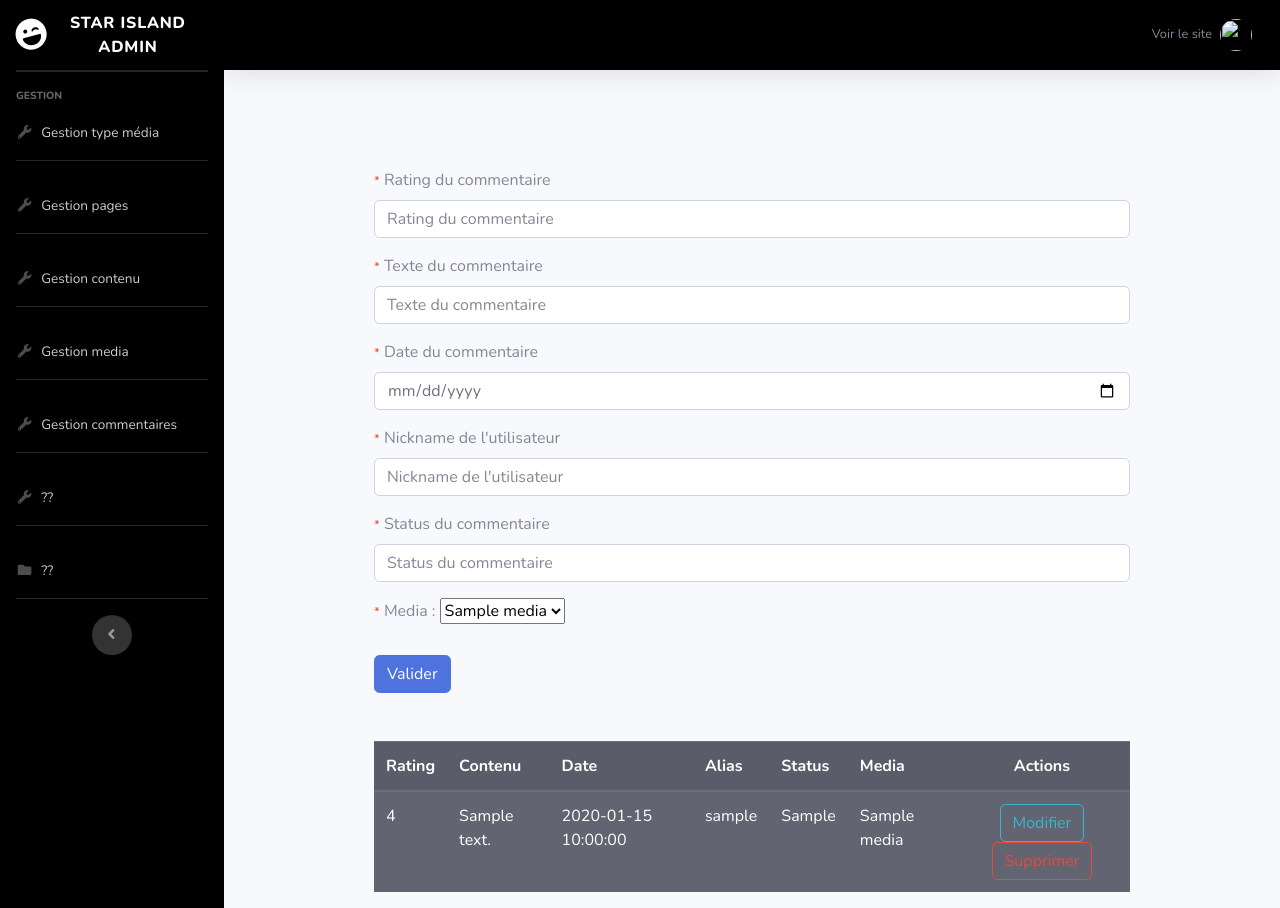
After one commit to saracruzfdez/star_island, a PHP site: page /PHPexosSara/back/comment.php in a window 1280 px wide. The commit adds this page. Run offline with PHP 8.4, Linux system fonts and the light colour scheme; tables that the repository leaves empty or names only in its code hold one stand-in row (values such as "Sample post"); some libraries are stand-ins or nearby versions.

Commit message:
comment ok

```diff
--- /dev/null
+++ b/crud/back/comment.php
@@ -0,0 +1,200 @@
+<?php require_once '../config/function.php';
+
+
+if (!empty($_POST)) {
+
+    if (empty($_POST['rating_comment']) | empty($_POST['comment_text']) | empty($_POST['publish_date_comment']) | empty($_POST['nickname_comment']) | empty($_POST['activated']) | empty($_POST['id_media'])) {
+        $error = 'Ce champs est obligatoire';
+    }
+
+    if (!isset($error)) {
+
+        if (empty($_POST['id_comment'])) {
+
+            execute("INSERT INTO comment (rating_comment, comment_text, publish_date_comment, nickname_comment, activated, id_media) VALUES (:rating_comment, :comment_text, :publish_date_comment, :nickname_comment, :activated, :id_media)", array(
+                ':rating_comment' => $_POST['rating_comment'],
+                ':comment_text' => $_POST['comment_text'],
+                ':publish_date_comment' => $_POST['publish_date_comment'],
+                ':nickname_comment' => $_POST['nickname_comment'],
+                ':activated' => $_POST['activated'],
+                ':id_media' => $_POST['id_media'],
+            ),);
+
+            $_SESSION['messages']['success'][] = 'Comment ajouté';
+            header('Location: comment.php');
+            exit();
+        } // fin soumission en insert
+
+        else {
+
+            execute("UPDATE comment SET rating_comment=:rating, comment_text=:text, publish_date_comment=:date, nickname_comment=:nickname, activated=:status, id_media=:option WHERE id_comment=:id", array(
+
+                ':id' => $_POST['id_comment'],
+                ':rating' => $_POST['rating_comment'],
+                ':text' => $_POST['comment_text'],
+                ':date' => $_POST['publish_date_comment'],
+                ':nickname' => $_POST['nickname_comment'],
+                ':status' => $_POST['activated'],
+                ':option' => $_POST['id_media'],
+
+            ));
+
+            $_SESSION['messages']['success'][] = 'Comment modifié';
+            header('Location: comment.php');
+            exit();
+        } // fin soumission modification
+    } // fin si pas d'erreur
+
+} // fin !empty $_POST
+
+// read et affiche dans table html plus bas :
+$comments = execute("SELECT * FROM comment")->fetchAll(PDO::FETCH_ASSOC);
+// read de media :
+$medias = execute("SELECT * FROM media")->fetchAll(PDO::FETCH_ASSOC);
+// debug($medias);
+
+
+if (!empty($_GET) && isset($_GET['id']) && isset($_GET['a']) && $_GET['a'] == 'edit') {
+
+    $comment = execute("SELECT * FROM comment WHERE id_comment=:id", array(
+        ':id' => $_GET['id']
+    ))->fetch(PDO::FETCH_ASSOC);
+    // debug($comment);
+}
+
+
+if (!empty($_GET) && isset($_GET['id']) && isset($_GET['a']) && $_GET['a'] == 'del') {
+
+    $success = execute("DELETE FROM comment WHERE id_comment=:id", array(
+        ':id' => $_GET['id']
+    ));
+
+    if ($success) {
+        $_SESSION['messages']['success'][] = 'Comment supprimé';
+        header('Location: comment.php');
+        exit;
+    } else {
+        $_SESSION['messages']['danger'][] = 'Problème de traitement, veuillez réitérer';
+        header('Location: comment.php');
+        exit;
+    }
+}
+
+require_once '../inc/backheader.inc.php';
+?>
+
+
+<form action="" method="post" class="w-75 mx-auto mt-5 mb-5">
+
+    <div class="form-group">
+        <small class="text-danger">*</small>
+        <label for="rating" class="form-label">Rating du commentaire</label>
+        <input name="rating_comment" id="rating" placeholder="Rating du commentaire" type="int" value="<?= $comment['rating_comment'] ?? ''; ?>" class="form-control">
+        <small class="text-danger"><?= $error ?? ''; ?></small>
+    </div>
+
+    <div class="form-group">
+        <small class="text-danger">*</small>
+        <label for="text" class="form-label">Texte du commentaire</label>
+        <input name="comment_text" id="text" placeholder="Texte du commentaire" type="text" value="<?= $comment['comment_text'] ?? ''; ?>" class="form-control">
+        <small class="text-danger"><?= $error ?? ''; ?></small>
+    </div>
+
+    <div class="form-group">
+        <small class="text-danger">*</small>
+        <label for="date" class="form-label">Date du commentaire</label>
+        <input name="publish_date_comment" id="date" placeholder="Date du commentaire" type="date" value="<?= $comment['publish_date_comment'] ?? ''; ?>" class="form-control">
+        <small class="text-danger"><?= $error ?? ''; ?></small>
+    </div>
+
+    <div class="form-group">
+        <small class="text-danger">*</small>
+        <label for="nickname" class="form-label">Nickname de l'utilisateur</label>
+        <input name="nickname_comment" id="nickname" placeholder="Nickname de l'utilisateur" type="text" value="<?= $comment['nickname_comment'] ?? ''; ?>" class="form-control">
+        <small class="text-danger"><?= $error ?? ''; ?></small>
+    </div>
+
+    <div class="form-group">
+        <small class="text-danger">*</small>
+        <label for="status" class="form-label">Status du commentaire</label>
+        <input name="activated" id="status" placeholder="Status du commentaire" type="number" value="<?= $comment['activated'] ?? ''; ?>" class="form-control">
+        <small class="text-danger"><?= $error ?? ''; ?></small>
+    </div>
+
+    <div class="form-group">
+        <small class="text-danger">*</small>
+        <label for="opcion">Media :</label>
+        <select name="id_media" id="opcion">
+            <?php
+            // Recorremos las opciones y las mostramos en el select
+            foreach ($medias as $mediaOption) {
+                $valor = $mediaOption['title_media'];
+
+                $selected = '';
+                if (isset($comment['id_media']) && $comment['id_media'] == $mediaOption['id_media']) {
+                    $selected = 'selected';
+                }
+
+                echo "<option value='{$mediaOption['id_media']}' $selected>$valor</option>";
+            }
+            ?>
+        </select>
+
+        <div>
+            <small class="text-danger"><?= $error ?? ''; ?></small>
+        </div>
+    </div>
+
+    <input type="hidden" name="id_comment" value="<?= $comment['id_comment'] ?? ''; ?>">
+
+    <button type="submit" class="btn btn-primary mt-2">Valider</button>
+
+</form>
+
+<table class="table table-dark table-striped w-75 mx-auto">
+    <thead>
+        <tr>
+            <th>Rating</th>
+            <th>Contenu</th>
+            <th>Date</th>
+            <th>Alias</th>
+            <th>Status</th>
+            <th>Media</th>
+            <th class="text-center">Actions</th>
+        </tr>
+    </thead>
+    <tbody>
+        <?php foreach ($comments as $comment) : ?>
+            <tr>
+
+                <td><?= $comment['rating_comment']; ?></td>
+                <td><?= $comment['comment_text']; ?></td>
+                <td><?= $comment['publish_date_comment']; ?></td>
+                <td><?= $comment['nickname_comment']; ?></td>
+                <td><?= $comment['activated']; ?></td>
+                <td>
+                    <?php
+                    // Recorremos las opciones y buscamos la página asociada al contenido actual
+                    foreach ($medias as $mediaOption) {
+                        if ($comment['id_media'] == $mediaOption['id_media']) {
+                            echo $mediaOption['title_media'];
+                            break; // Salimos del bucle interno una vez encontrada la página asociada
+                        }
+                    }
+                    ?>
+                </td>
+
+                <td class="text-center">
+
+                    <a href="?id=<?= $comment['id_comment']; ?>&a=edit" class="btn btn-outline-info">Modifier</a>
+
+                    <a href="?id=<?= $comment['id_comment']; ?>&a=del" onclick="return confirm('Etes-vous sûr?')" class="btn btn-outline-danger">Supprimer</a>
+
+                </td>
+            </tr>
+        <?php endforeach; ?>
+    </tbody>
+</table>
+
+
+<?php require_once '../inc/backfooter.inc.php'; ?>
--- a/crud/back/media.php
+++ b/crud/back/media.php
@@ -164,8 +164,8 @@ require_once '../inc/backheader.inc.php';
         <?php foreach ($medias as $media) : ?>
             <tr>
 
+                <td><?= $media['name_media']; ?></td>
                 <td><?= $media['title_media']; ?></td>
-                <td><?= $media['name_media']; ?></td>
                 <td>
                     <?php
                     // Recorremos las opciones y buscamos la página asociada al contenido actual
--- a/crud/inc/backheader.inc.php
+++ b/crud/inc/backheader.inc.php
@@ -89,12 +89,11 @@
 
             <hr class="sidebar-divider">
             <li class="nav-item">
-                <a class="nav-link collapsed" href="">
+                <a class="nav-link collapsed" href=" <?= BASE_PATH . '../crud/back/comment.php' ?>">
                     <i class="fas fa-fw fa-wrench"></i>
-                    <span>??</span>
+                    <span>Gestion commentaires</span>
                 </a>
             </li>
-
 
             <hr class="sidebar-divider">
             <li class="nav-item">
```
